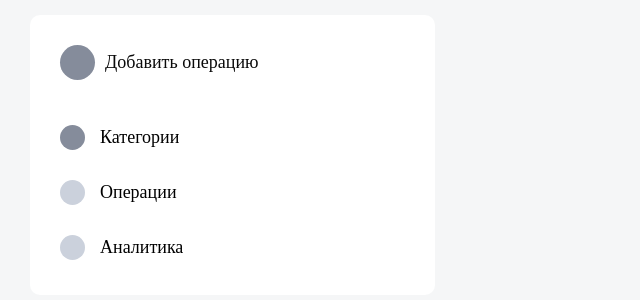
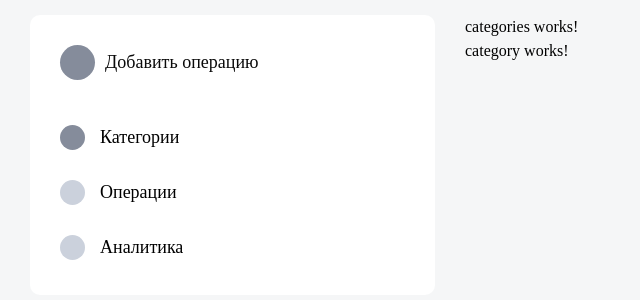
Before and after one commit to DanilBezrukov/financial-tracker, an Angular app: page / in a window 1280 px wide. Shown: the top 300 px of the page, without its empty margins (0-640 px from the left). Built offline with nearby package versions, Linux system fonts and the light colour scheme.

Commit message:
разработка main

```diff
--- a/src/app/app.component.html
+++ b/src/app/app.component.html
@@ -1,4 +1,4 @@
 <div class="app-wrapper">
     <app-sidebar [(currentSection)]="currentSection" ></app-sidebar>
-    <!-- <app-main [currentSection]="currentSection" ></app-main> -->
+    <app-main [currentSection]="currentSection" ></app-main>
 </div>
--- a/src/app/app.component.ts
+++ b/src/app/app.component.ts
@@ -11,5 +11,5 @@ import { SidebarComponent } from './sidebar/sidebar.component'
     styleUrl: './app.component.scss'
 })
 export class AppComponent {
-    protected currentSection: string = 'categories' // operations, analytics
+    protected currentSection: string = 'categories'
 }
--- a/src/app/main/main.component.html
+++ b/src/app/main/main.component.html
@@ -1,4 +1,5 @@
-<p>main works!</p>
-<app-categories></app-categories>
-<app-operations></app-operations>
-<app-analytics></app-analytics>
+<div [ngSwitch]="currentSection">
+    <app-categories *ngSwitchCase="'categories'" ></app-categories>
+    <app-operations *ngSwitchCase="'operations'" ></app-operations>
+    <app-analytics *ngSwitchCase="'analytics'" ></app-analytics>
+</div>
--- a/src/app/main/main.component.ts
+++ b/src/app/main/main.component.ts
@@ -1,4 +1,5 @@
-import { Component } from '@angular/core';
+import { Component, Input, } from '@angular/core';
+import { NgSwitch, NgSwitchCase } from '@angular/common';
 import { CategoriesComponent } from './categories/categories.component'
 import { OperationsComponent } from './operations/operations.component'
 import { AnalyticsComponent } from './analytics/analytics.component'
@@ -6,10 +7,11 @@ import { AnalyticsComponent } from './analytics/analytics.component'
 @Component({
     selector: 'app-main',
     standalone: true,
-    imports: [CategoriesComponent, OperationsComponent, AnalyticsComponent],
+    imports: [CategoriesComponent, OperationsComponent, AnalyticsComponent, NgSwitch, NgSwitchCase],
     templateUrl: './main.component.html',
     styleUrl: './main.component.scss'
 })
 export class MainComponent {
+    @Input() currentSection?:string;
 
 }
```
